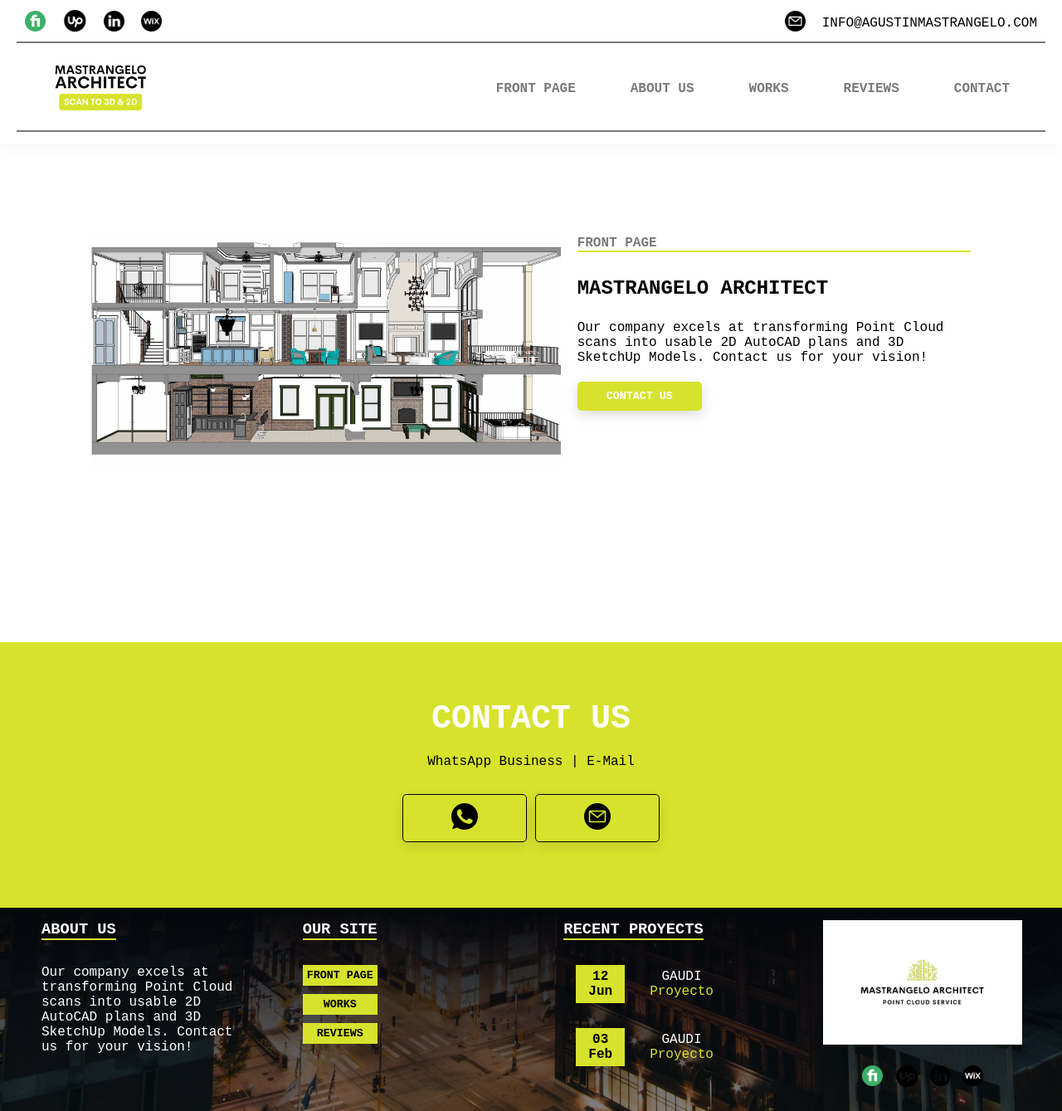
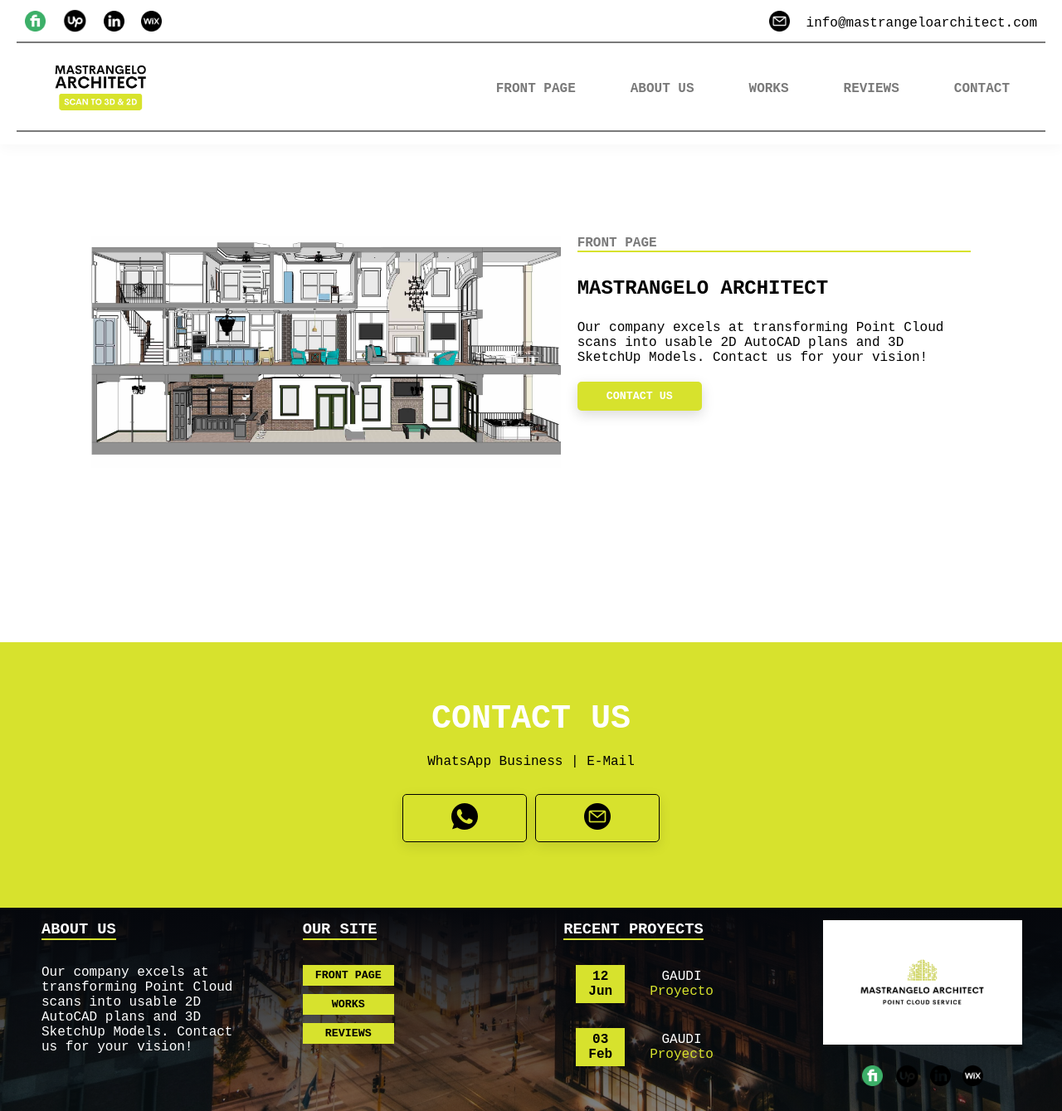
Before and after one commit to ignacioNieto95/PaginaMono, a plain HTML site: page index.html in a window 1280 px wide. Shown: the whole page at 83% size. Drawn offline with Linux system fonts and the light colour scheme; a web font is replaced by a local one.

Commit message:
cambio de mail

```diff
--- a/estilos.css
+++ b/estilos.css
@@ -286,7 +286,7 @@ a{
     background: rgb(215, 226, 45);
     border: none;
     color: black;
-    padding: 5px;
+    padding: 5px 15px;
     margin-bottom: 10px;
 }
 
--- a/index.html
+++ b/index.html
@@ -23,7 +23,7 @@
             <div id="contacto-header">
                 <ul class="contacto-barra-1">
                     <li class="contacto-barra-navegacion"><img class="contenedor-rrhh-in" src="./imagenes/email.png" alt=""></li>
-                    <li>INFO@AGUSTINMASTRANGELO.COM </li>
+                    <li>info@mastrangeloarchitect.com</li>
                 </ul>
             </div>
         </div>
```
